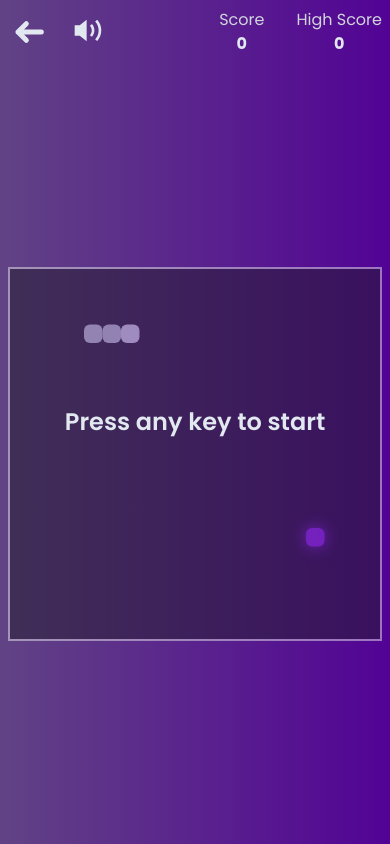
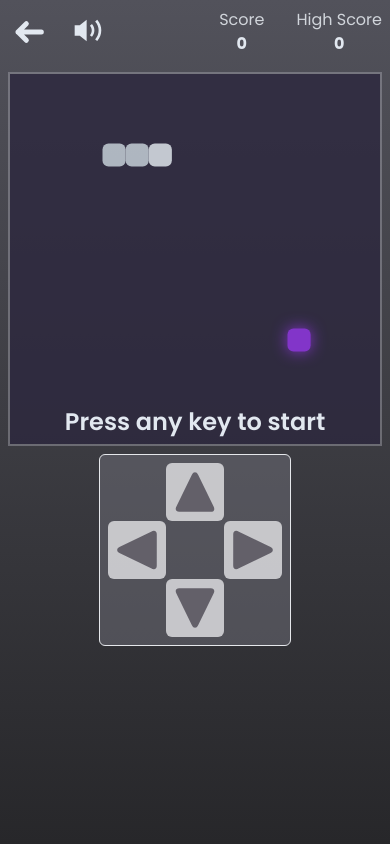
Before and after one commit to programmer-rahul/snakeY, a React (Vite) app: page /play in a window 390 px wide. Built offline with nearby package versions, Linux system fonts and the light colour scheme; no server answers.

Commit message:
added gesture navigations

```diff
--- a/src/components/snake/GameOverPopup.tsx
+++ b/src/components/snake/GameOverPopup.tsx
@@ -9,7 +9,7 @@ const GameOverPopup = ({ playAgainHandler }: GameOverPopupProps) => {
   const { userScore } = useGameOptions();
 
   return (
-    <div className="absolute left-1/2 top-1/2 flex min-h-80 min-w-72 -translate-x-1/2 -translate-y-1/2 flex-col justify-around gap-12 rounded-md bg-zinc-300 p-6 shadow-xl">
+    <div className="absolute left-1/2 top-1/2 flex min-h-80 min-w-72 -translate-x-1/2 -translate-y-1/2 flex-col justify-around gap-12 rounded-md bg-zinc-300 p-6 shadow-xl z-10">
       <div className="text-center text-3xl font-bold text-gray-800">
         Game Over
       </div>
--- a/src/components/snake/board/SnakeGamePlayBoard.tsx
+++ b/src/components/snake/board/SnakeGamePlayBoard.tsx
@@ -4,12 +4,20 @@ import GameOverPopup from "../GameOverPopup";
 import RenderSnake from "./canvas/RenderSnake";
 import RenderSnakeBoardBg from "./canvas/RenderSnakeBoardBg";
 import RenderSnakeFood from "./canvas/RenderSnakeFood";
-import useSnake from "../../../hooks/useSnake";
+import useSnake, { SnakeDirectionType } from "../../../hooks/useSnake";
+import { Dispatch, SetStateAction, useState } from "react";
+import { KonvaEventObject, Node, NodeConfig } from "konva/lib/Node";
 
 const SnakeGamePlayBoard = ({
   screenWindowRef,
+  isSnakeRunning,
+  setIsSnakeRunning,
+  snakeDirectionRef,
 }: {
   screenWindowRef: React.RefObject<HTMLDivElement>;
+  isSnakeRunning: boolean;
+  setIsSnakeRunning: Dispatch<SetStateAction<boolean>>;
+  snakeDirectionRef: React.MutableRefObject<SnakeDirectionType>;
 }) => {
   const {
     gameBoardWidth,
@@ -20,17 +28,76 @@ const SnakeGamePlayBoard = ({
     snakeFoodColorIndex,
     playAgainHandler,
     snakePos,
-    isSnakeRunning,
-  } = useSnake({ screenWindowRef: screenWindowRef });
+  } = useSnake({
+    screenWindowRef: screenWindowRef,
+    isSnakeRunning: isSnakeRunning,
+    setIsSnakeRunning: setIsSnakeRunning,
+    snakeDirectionRef: snakeDirectionRef,
+  });
+
+  const [startPoint, setStartPoint] = useState<{ x: number; y: number } | null>(
+    null,
+  );
+
+  const handleTouchStart = (
+    e: KonvaEventObject<TouchEvent, Node<NodeConfig>>,
+  ) => {
+    const touch = e.evt.touches[0];
+    setStartPoint({ x: touch.clientX, y: touch.clientY });
+  };
+
+  const handleTouchEnd = (
+    e: KonvaEventObject<TouchEvent, Node<NodeConfig>>,
+  ) => {
+    if (!startPoint) return;
+
+    const touch = e.evt.changedTouches[0];
+    const endPoint = { x: touch.clientX, y: touch.clientY };
+
+    // Calculate the swipe direction
+    const deltaX = endPoint.x - startPoint.x;
+    const deltaY = endPoint.y - startPoint.y;
+
+    if (Math.abs(deltaX) > Math.abs(deltaY)) {
+      if (deltaX > 0) {
+        console.log("changed", "RIGHT");
+        snakeDirectionRef.current = "RIGHT";
+      } else {
+        console.log("changed", "LEFT");
+        snakeDirectionRef.current = "LEFT";
+      }
+    } else {
+      if (deltaY > 0) {
+        console.log("changed", "DOWN");
+        snakeDirectionRef.current = "DOWN";
+      } else {
+        console.log("changed", "UP");
+        snakeDirectionRef.current = "UP";
+      }
+    }
+
+    if (!isSnakeRunning) {
+      setIsSnakeRunning(true);
+      snakeDirectionRef.current = "RIGHT";
+    }
+
+    setStartPoint(null);
+  };
 
   return (
     <>
       <div
-        className="gameBoard relative self-center border-2 md:mb-6"
-        style={{ opacity: gameStatus === "in-progress" ? 1 : 0.5 }}
+        className="gameBoard relative self-center border-2 border-zinc-400/60 md:mb-6"
+        style={{ opacity: gameStatus === "in-progress" ? 1 : 0.8 }}
       >
         {/* Game Canvas */}
-        <Stage width={gameBoardWidth} height={gameBoardWidth} ref={canvasRef}>
+        <Stage
+          width={gameBoardWidth}
+          height={gameBoardWidth}
+          ref={canvasRef}
+          onTouchStart={handleTouchStart}
+          onTouchEnd={handleTouchEnd}
+        >
           {/* bg layer  */}
           <RenderSnakeBoardBg gameBoardWidth={gameBoardWidth} />
 
--- a/src/components/snake/board/canvas/RenderSnakeBoardBg.tsx
+++ b/src/components/snake/board/canvas/RenderSnakeBoardBg.tsx
@@ -1,4 +1,5 @@
 import { Layer, Rect } from "react-konva";
+import { SNAKE_CANVAS_BG } from "../../../../constants/snake";
 
 const RenderSnakeBoardBg = ({ gameBoardWidth }: { gameBoardWidth: number }) => {
   return (
@@ -6,7 +7,7 @@ const RenderSnakeBoardBg = ({ gameBoardWidth }: { gameBoardWidth: number }) => {
       <Rect
         width={gameBoardWidth}
         height={gameBoardWidth}
-        fill={"rgb(34,29,42)"}
+        fill={SNAKE_CANVAS_BG}
       />
     </Layer>
   );
--- a/src/components/snake/controls/GameBtnControls.tsx
+++ b/src/components/snake/controls/GameBtnControls.tsx
@@ -1,39 +1,50 @@
+import { Dispatch, SetStateAction } from "react";
 import { SnakeDirectionType } from "../../../hooks/useSnake";
 
-const GameBtnControls = ({}: {}) => {
+const GameBtnControls = ({
+  isSnakeRunning,
+  setIsSnakeRunning,
+  snakeDirectionRef,
+}: {
+  isSnakeRunning: boolean;
+  setIsSnakeRunning: Dispatch<SetStateAction<boolean>>;
+  snakeDirectionRef: React.MutableRefObject<SnakeDirectionType>;
+}) => {
   // handler for controlbtn
   const handleControlsBtnClick = (
     event: React.MouseEvent<HTMLDivElement, MouseEvent>,
   ) => {
     switch (event.currentTarget.ariaLabel) {
-      // case "up":
-      //   if (snakeDirection !== "down") snakeDirection = "up";
-      //   break;
-      // case "down":
-      //   if (snakeDirection !== "up") snakeDirection = "down";
-      //   break;
-      // case "left":
-      //   if (snakeDirection !== "right") snakeDirection = "left";
-      //   break;
-      // case "right":
-      //   if (snakeDirection !== "left") snakeDirection = "right";
-      //   break;
+      case "UP":
+        if (snakeDirectionRef.current !== "DOWN")
+          snakeDirectionRef.current = "UP";
+        break;
+      case "DOWN":
+        if (snakeDirectionRef.current !== "UP")
+          snakeDirectionRef.current = "DOWN";
+        break;
+      case "LEFT":
+        if (snakeDirectionRef.current !== "RIGHT")
+          snakeDirectionRef.current = "LEFT";
+        break;
+      case "RIGHT":
+        if (snakeDirectionRef.current !== "LEFT")
+          snakeDirectionRef.current = "RIGHT";
+        break;
       default:
         break;
+    }
+    if (!isSnakeRunning) {
+      setIsSnakeRunning(true);
+      snakeDirectionRef.current = "RIGHT";
     }
   };
 
   return (
-    <div className="bntControls flex h-64 w-full flex-col items-center justify-center py-4 md:hidden">
-      <div className="grid h-full grid-cols-3 grid-rows-3 place-content-center place-items-center rounded-md border-2 border-purple-700 p-2 text-slate-300">
-        <ControlBtn
-          rotate={0}
-          handleControlsBtnClick={handleControlsBtnClick}
-        />
-        <ControlBtn
-          rotate={90}
-          handleControlsBtnClick={handleControlsBtnClick}
-        />
+    <div className="mx-auto grid h-48 max-h-52 w-48 max-w-52 grid-cols-3 grid-rows-3 place-content-center place-items-center rounded-md border bg-zinc-500/50 p-2 sm:hidden">
+      <ControlBtn rotate={0} handleControlsBtnClick={handleControlsBtnClick} />
+
+      <ControlBtn rotate={90} handleControlsBtnClick={handleControlsBtnClick} />
       <ControlBtn
         rotate={180}
         handleControlsBtnClick={handleControlsBtnClick}
@@ -42,7 +53,6 @@ const GameBtnControls = ({}: {}) => {
         rotate={270}
         handleControlsBtnClick={handleControlsBtnClick}
       />
-      </div>
     </div>
   );
 };
@@ -57,7 +67,7 @@ const ControlBtn = ({
     event: React.MouseEvent<HTMLDivElement, MouseEvent>,
   ) => void;
 }) => {
-  let type: SnakeDirectionType = "right";
+  let type: SnakeDirectionType = "RIGHT";
   let gridAlign = {
     gridColumn: 1,
     gridRow: 1,
@@ -66,33 +76,33 @@ const ControlBtn = ({
   if (rotate === 0) {
     gridAlign.gridColumn = 1;
     gridAlign.gridRow = 2;
-    type = "left";
+    type = "LEFT";
   }
   if (rotate === 90) {
     gridAlign.gridColumn = 2;
     gridAlign.gridRow = 1;
-    type = "up";
+    type = "UP";
   }
   if (rotate === 180) {
     gridAlign.gridColumn = 3;
     gridAlign.gridRow = 2;
-    type = "right";
+    type = "RIGHT";
   }
   if (rotate === 270) {
     gridAlign.gridColumn = 2;
     gridAlign.gridRow = 3;
-    type = "down";
+    type = "DOWN";
   }
 
   return (
     <div
       style={gridAlign}
-      className="h-full cursor-pointer"
+      className="h-full cursor-pointer rounded-md bg-zinc-200/80 hover:bg-zinc-100"
       onClick={handleControlsBtnClick}
       aria-label={type}
     >
       <svg
-        fill="currentColor"
+        fill="rgb(34,29,42,.6)"
         viewBox="0 0 56 56"
         transform={`rotate(${rotate + 90})`}
         className="h-full w-full"
--- a/src/constants/snake.ts
+++ b/src/constants/snake.ts
@@ -8,3 +8,5 @@ export const SNAKE_FOOD_COLORS = [
   "rgb(79,70,229)",
   "rgb(202,138,4)",
 ];
+
+export const SNAKE_CANVAS_BG = "rgb(44,39,62)";
--- a/src/hooks/useSnake.tsx
+++ b/src/hooks/useSnake.tsx
@@ -1,4 +1,4 @@
-import { useEffect, useRef, useState } from "react";
+import { Dispatch, SetStateAction, useEffect, useRef, useState } from "react";
 import Konva from "konva";
 
 import goSound from "../assets/gameover.wav";
@@ -10,15 +10,20 @@ import { useGameOptions } from "../context/SnakeContext";
 import { GameStatusType } from "../types/snake";
 import { SNAKE_FOOD_COLORS } from "../constants/snake";
 
-export type SnakeDirectionType = "left" | "right" | "up" | "down";
+export type SnakeDirectionType = "LEFT" | "RIGHT" | "UP" | "DOWN";
 
-const TotalCells = 20;
-let snakeDirection: SnakeDirectionType = "right";
+const TotalCells = 16;
 
 const useSnake = ({
   screenWindowRef,
+  isSnakeRunning,
+  setIsSnakeRunning,
+  snakeDirectionRef,
 }: {
   screenWindowRef: React.RefObject<HTMLDivElement>;
+  isSnakeRunning: boolean;
+  setIsSnakeRunning: Dispatch<SetStateAction<boolean>>;
+  snakeDirectionRef: React.MutableRefObject<SnakeDirectionType>;
 }) => {
   // context
   let { userScore, setUserScore, userHighScore, setUserHighScore } =
@@ -29,7 +34,6 @@ const useSnake = ({
   const [cellSize, setCellSize] = useState(gameBoardWidth / TotalCells);
   const [gameStatus, setGameStatus] = useState<GameStatusType>("idle");
 
-  let [isSnakeRunning, setIsSnakeRunning] = useState(false);
   let [snakePos, setSnakePos] = useState<{ x: number; y: number }[]>([]);
   let [snakeFood, setSnakeFood] = useState({ x: 0, y: 0 });
   let [snakeFoodColorIndex, setSnakeFoodColorIndex] = useState(0);
@@ -145,17 +149,17 @@ const useSnake = ({
   const calculateNewHeadPosition = () => {
     const snakeHead = { ...snakePos[0] };
 
-    switch (snakeDirection) {
-      case "left":
+    switch (snakeDirectionRef.current) {
+      case "LEFT":
         snakeHead.x -= cellSize;
         break;
-      case "right":
+      case "RIGHT":
         snakeHead.x += cellSize;
         break;
-      case "up":
+      case "UP":
         snakeHead.y -= cellSize;
         break;
-      case "down":
+      case "DOWN":
         snakeHead.y += cellSize;
         break;
       default:
@@ -217,6 +221,7 @@ const useSnake = ({
   useEffect(() => {
     if (isSnakeRunning) {
       snakeRef.current = true;
+      setGameStatus("in-progress");
       animateCanvas();
     }
     // Add keydown event listener for handling user inputs
@@ -239,16 +244,20 @@ const useSnake = ({
     if (!isSnakeRunning) return;
     switch (event.key) {
       case "ArrowUp":
-        if (snakeDirection !== "down") snakeDirection = "up";
+        if (snakeDirectionRef.current !== "DOWN")
+          snakeDirectionRef.current = "UP";
         break;
       case "ArrowDown":
-        if (snakeDirection !== "up") snakeDirection = "down";
+        if (snakeDirectionRef.current !== "UP")
+          snakeDirectionRef.current = "DOWN";
         break;
       case "ArrowLeft":
-        if (snakeDirection !== "right") snakeDirection = "left";
+        if (snakeDirectionRef.current !== "RIGHT")
+          snakeDirectionRef.current = "LEFT";
         break;
       case "ArrowRight":
-        if (snakeDirection !== "left") snakeDirection = "right";
+        if (snakeDirectionRef.current !== "LEFT")
+          snakeDirectionRef.current = "RIGHT";
         break;
       default:
         break;
@@ -258,7 +267,7 @@ const useSnake = ({
   // play again btn handler
   const playAgainHandler = () => {
     resetSnakePosition();
-    snakeDirection = "right";
+    snakeDirectionRef.current = "RIGHT";
     setGameStatus("in-progress");
     setIsSnakeRunning(true);
     setUserScore(0);
@@ -280,6 +289,7 @@ const useSnake = ({
     setSnakeFood,
     setSnakeFoodColorIndex,
     playAgainHandler,
+    snakeDirectionRef,
   };
 };
 
--- a/src/pages/SnakeGameScreen.tsx
+++ b/src/pages/SnakeGameScreen.tsx
@@ -1,23 +1,36 @@
-import { useRef } from "react";
+import { useRef, useState } from "react";
 import SnakeGameHeader from "../components/snake/header/SnakeGameHeader";
 import SnakeGamePlayBoard from "../components/snake/board/SnakeGamePlayBoard";
+import GameBtnControls from "../components/snake/controls/GameBtnControls";
+import { SnakeDirectionType } from "../hooks/useSnake";
 
 const SnakeGameScreen = () => {
   const screenWindowRef = useRef<HTMLDivElement>(null);
+  let [isSnakeRunning, setIsSnakeRunning] = useState(false);
+  const snakeDirectionRef = useRef<SnakeDirectionType>("RIGHT");
 
   return (
     <div
-      className="gameScreen flex max-h-svh min-h-svh w-full flex-col justify-between gap-2 overflow-hidden bg-gradient-to-r from-[#614385] to-[#520395]"
+      className="gameScreen flex max-h-svh min-h-svh w-full select-none flex-col gap-2 overflow-hidden bg-gradient-to-b from-zinc-600 to-zinc-800"
       ref={screenWindowRef}
     >
       {/* Snake Game Header */}
       <SnakeGameHeader />
 
       {/* Game board */}
-      <SnakeGamePlayBoard screenWindowRef={screenWindowRef} />
+      <SnakeGamePlayBoard
+        screenWindowRef={screenWindowRef}
+        isSnakeRunning={isSnakeRunning}
+        setIsSnakeRunning={setIsSnakeRunning}
+        snakeDirectionRef={snakeDirectionRef}
+      />
 
       {/* Button controls */}
-      <div>{/* <GameBtnControls /> */}</div>
+      <GameBtnControls
+        isSnakeRunning={isSnakeRunning}
+        setIsSnakeRunning={setIsSnakeRunning}
+        snakeDirectionRef={snakeDirectionRef}
+      />
     </div>
   );
 };
```
Also changed, not shown: src/pages/HomeScreen.tsx (+7 -5 lines). Lines whose indentation alone changed are shown as unchanged.
